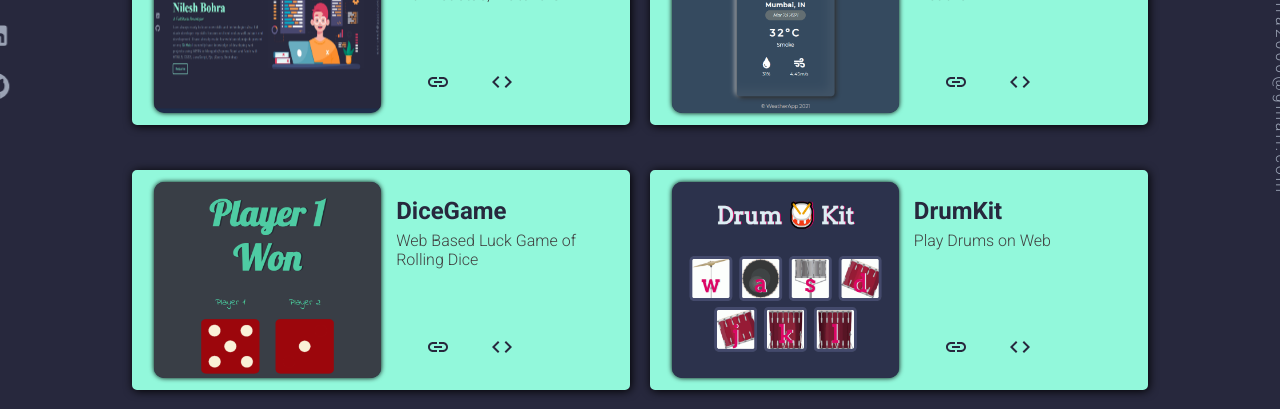
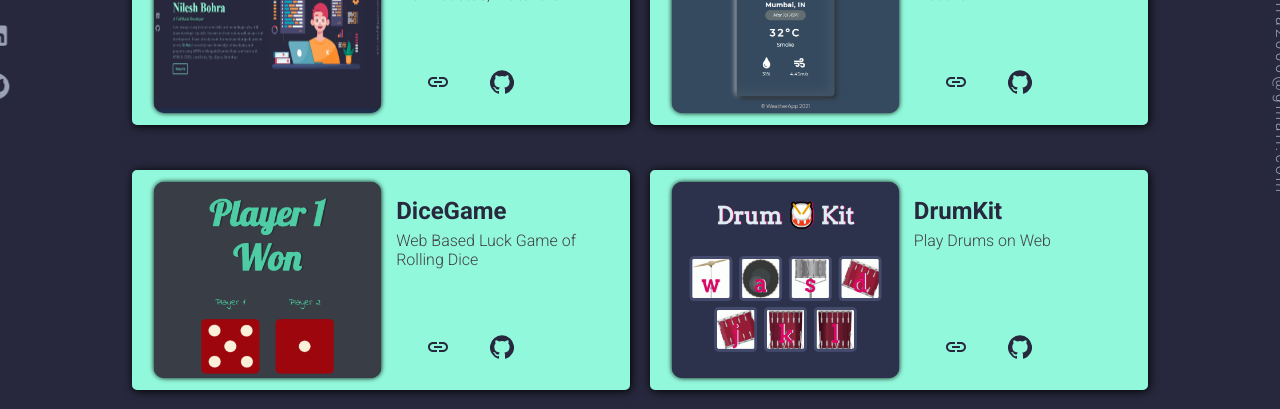
Before and after one commit to nileshbohra/Portfolio-Web, a React (Create React App) app: page /Projects in a window 1280 px wide. Shown: the part 378-787 px from the top of the page. Built offline with nearby package versions, Linux system fonts and the light colour scheme.

Commit message:
ui changes

```diff
--- a/public/index.css
+++ b/public/index.css
@@ -256,6 +256,7 @@ h3.title {
 }
 
 .heroImage {
+  margin: 10px auto;
   width: 50%;
 }
 .heroImage > img {
--- a/src/components/pages/components/ProjectItem.jsx
+++ b/src/components/pages/components/ProjectItem.jsx
@@ -1,8 +1,8 @@
 import React from "react";
 import LinkIcon from "@material-ui/icons/Link";
-import CodeIcon from "@material-ui/icons/Code";
 import Tooltip from "@material-ui/core/Tooltip";
 import Zoom from "@material-ui/core/Zoom";
+import GitHubIcon from "@material-ui/icons/GitHub";
 
 export default function ProjectItem(props) {
   return (
@@ -31,7 +31,7 @@ export default function ProjectItem(props) {
           </a>
           <a href={props.projectCode} target="_blank">
             <Tooltip title="Code" TransitionComponent={Zoom} arrow>
-              <CodeIcon />
+              <GitHubIcon />
             </Tooltip>
           </a>
         </div>
```
